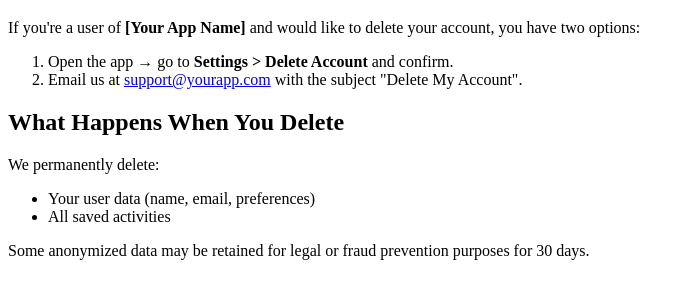
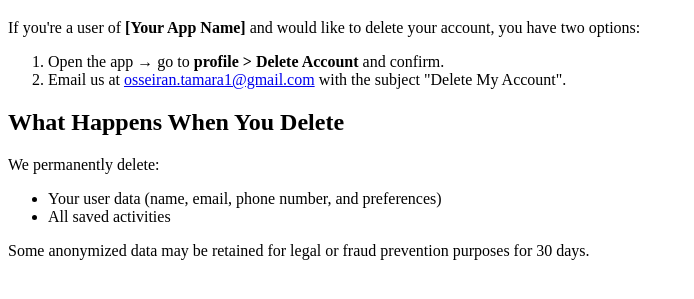
Before and after one commit to muhammadrabebe/account-deletion-page, a plain HTML site: page index.html in a window 1280 px wide. Shown: the part 61-360 px from the top of the page, without its empty margins (0-694 px from the left). Drawn offline with Linux system fonts and the light colour scheme.

Commit message:
Update index.html
Update index.html

```diff
--- a/index.html
+++ b/index.html
@@ -4,19 +4,19 @@
 <head>
   <meta charset="UTF-8" />
   <meta name="viewport" content="width=device-width, initial-scale=1.0" />
-  <title>Delete Account - [Your App Name]</title>
+  <title>Delete Account - stretchd</title>
 </head>
 <body>
   <h1>How to Delete Your Account</h1>
   <p>If you're a user of <strong>[Your App Name]</strong> and would like to delete your account, you have two options:</p>
   <ol>
-    <li>Open the app → go to <strong>Settings > Delete Account</strong> and confirm.</li>
-    <li>Email us at <a href="mailto:support@yourapp.com">support@yourapp.com</a> with the subject "Delete My Account".</li>
+    <li>Open the app → go to <strong>profile > Delete Account</strong> and confirm.</li>
+    <li>Email us at <a href="mailto:osseiran.tamara1@gmail.com">osseiran.tamara1@gmail.com</a> with the subject "Delete My Account".</li>
   </ol>
   <h2>What Happens When You Delete</h2>
   <p>We permanently delete:</p>
   <ul>
-    <li>Your user data (name, email, preferences)</li>
+    <li>Your user data (name, email, phone number, and preferences)</li>
     <li>All saved activities</li>
   </ul>
   <p>Some anonymized data may be retained for legal or fraud prevention purposes for 30 days.</p>
```
